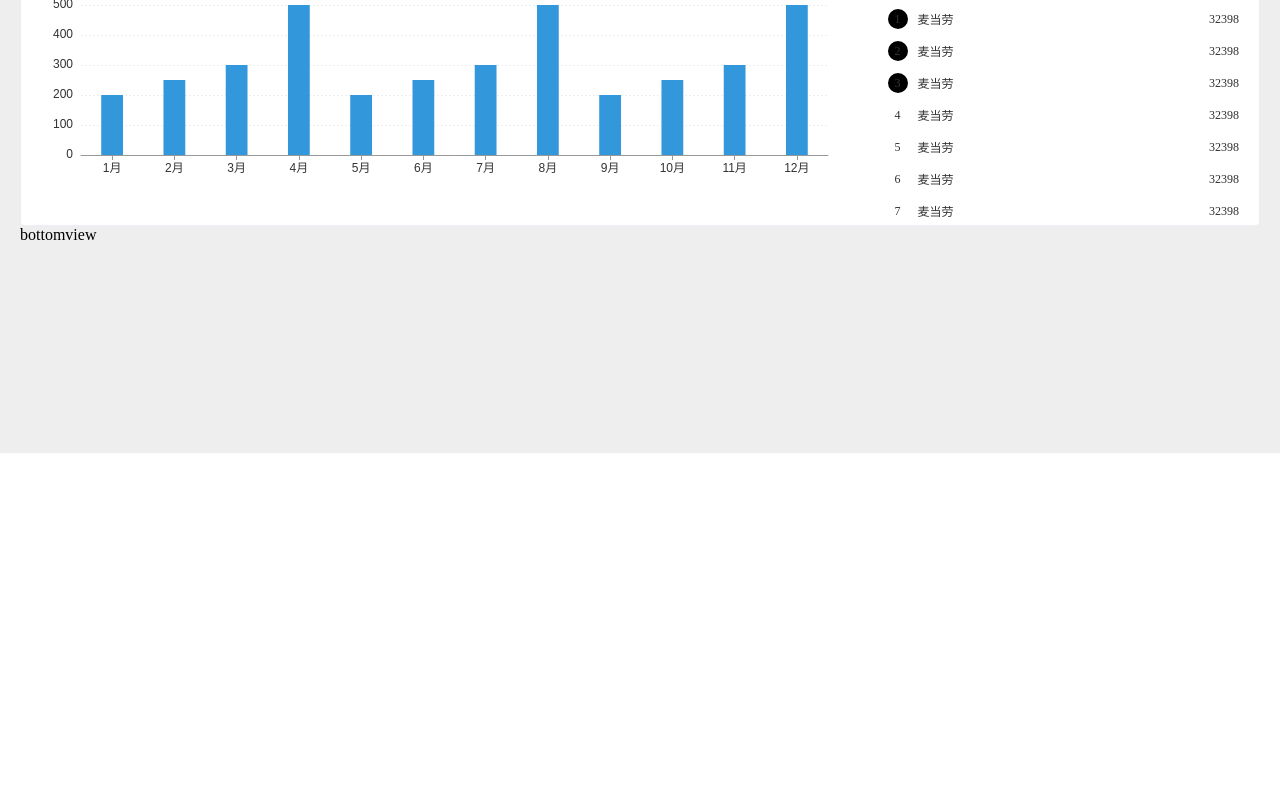
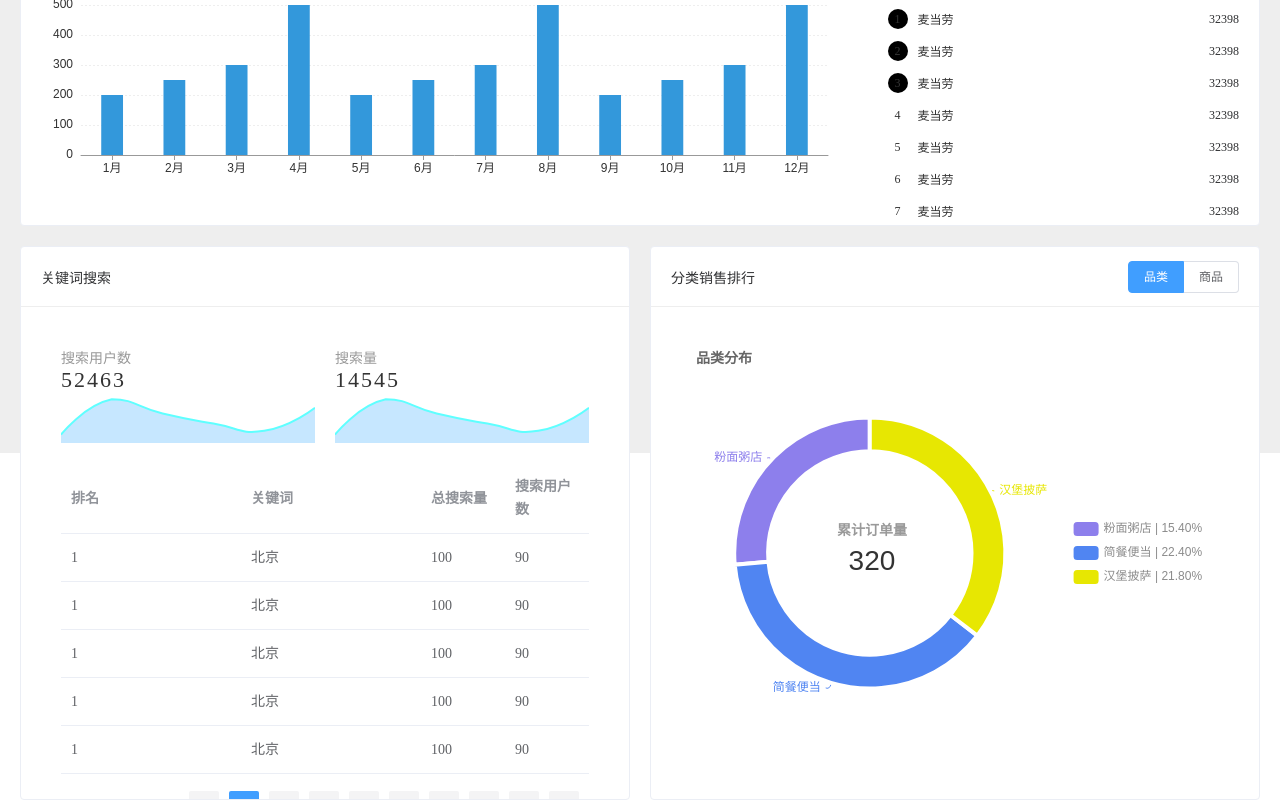
Before and after one commit to peirong-js/dataBoard, a Vue app: page /#/ in a window 1280 px wide. Shown: the part 347-1147 px from the top of the page. Before the commit the page ends 800 px from the top, so only its background shows below. Built offline with nearby package versions, Linux system fonts and the light colour scheme.

Commit message:
完成关键词搜索，分类排行

```diff
--- a/src/components/BottomView/index.vue
+++ b/src/components/BottomView/index.vue
@@ -1,15 +1,305 @@
 <template>
-  <div>
-    bottomview
+  <div class="bottomView">
+    <div class="view">
+      <el-card shadow="hover">
+        <template v-slot:header>
+          <div class="titleWrapper">
+            <div class="title">关键词搜索</div>
+          </div>
+        </template>
+        <template>
+          <div class="chartWrapper">
+            <div class="chartInner">
+              <div class="chart">
+                <div class="chartTitle">搜索用户数</div>
+                <div class="chartData">52463</div>
+                <v-chart :options="searchUserOption" />
+              </div>
+              <div class="chart">
+                <div class="chartTitle">搜索量</div>
+                <div class="chartData">14545</div>
+                <!-- <v-chart :options="searchNumberOption" /> -->
+                <v-chart :options="searchUserOption" />
+              </div>
+            </div>
+            <div class="tableWrapper">
+              <el-table :data="tableData">
+                <el-table-column prop="rank" label="排名" width="180" />
+                <el-table-column prop="keyword" label="关键词" width="180" />
+                <el-table-column prop="count" label="总搜索量" />
+                <el-table-column prop="users" label="搜索用户数" />
+              </el-table>
+              <el-pagination
+                layout="prev, pager, next"
+                :total="100"
+                :page-size="4"
+                background
+                @current-change="onPageChange"
+              />
+            </div>
+          </div>
+
+        </template>
+      </el-card>
+    </div>
+    <div class="view">
+      <el-card shadow="hover">
+        <template v-slot:header>
+          <div class="titleWrapper">
+            <div class="title">分类销售排行</div>
+            <div class="radioWrapper">
+              <el-radio-group v-model="radioSelect" size="small">
+                <el-radio-button label="品类" />
+                <el-radio-button label="商品" />
+              </el-radio-group>
+            </div>
+          </div>
+        </template>
+        <template>
+          <div class="chartWrapper">
+            <v-chart :options="categoryOptions" />
+          </div>
+        </template>
+
+      </el-card>
+    </div>
   </div>
 </template>
 
 <script>
 export default {
-  name: 'BottomView'
+  name: 'BottomView',
+  data() {
+    return {
+      searchUserOption: {
+        xAxis: {
+          type: 'category',
+          boundaryGap: false
+        },
+        yAxis: {
+          show: false
+        },
+        series: [{
+          type: 'line',
+          areaStyle: {
+            color: 'rgba(95,187,255, 0.5)'
+          },
+          data: [100, 524, 354, 234, 146, 423],
+          lineStyle: {
+            color: 'rgb(95,287,255)'
+          },
+          itemStyle: {
+            opacity: 0
+          },
+          smooth: true
+        }],
+        grid: {
+          top: 0,
+          left: 0,
+          bottom: 0,
+          right: 0
+        }
+      },
+      searchNumberOption: {},
+      categoryOptions: {},
+      radioSelect: '品类',
+
+      tableData: [
+        { id: 1, rank: 1, keyword: '北京', count: 100, users: 90, range: '90%' },
+        { id: 2, rank: 1, keyword: '北京', count: 100, users: 90, range: '90%' },
+        { id: 3, rank: 1, keyword: '北京', count: 100, users: 90, range: '90%' },
+        { id: 4, rank: 1, keyword: '北京', count: 100, users: 90, range: '90%' },
+        { id: 5, rank: 1, keyword: '北京', count: 100, users: 90, range: '90%' }
+      ]
+    }
+  },
+  mounted() {
+    this.renderPieChart()
+  },
+  methods: {
+    onPageChange(page) {
+      console.log(page)
+    },
+    renderPieChart() {
+      const mockData = [
+        {
+          legendname: '粉面粥店',
+          value: 67,
+          percent: '15.40',
+          itemStyle: {
+            color: '#8d7fec'
+          },
+          name: '粉面粥店 | 15.40%'
+        },
+        {
+          legendname: '简餐便当',
+          value: 97,
+          percent: '22.40',
+          itemStyle: {
+            color: '#5085f2'
+          },
+          name: '简餐便当 | 22.40%'
+        },
+        {
+          legendname: '汉堡披萨',
+          value: 90,
+          percent: '21.80',
+          itemStyle: {
+            color: '#e7e702'
+          },
+          name: '汉堡披萨 | 21.80%'
+        }
+      ]
+      this.categoryOptions = {
+        title: [{
+          text: '品类分布',
+          textStyle: {
+            fontSize: 14,
+            color: '#666'
+          },
+          left: 20,
+          top: 20
+        }, {
+          text: '累计订单量',
+          subtext: '320',
+          x: '34.5%',
+          y: '42.5%',
+          textAlign: 'center',
+          textStyle: {
+            fontSize: 14,
+            color: '#999'
+          },
+          subtextStyle: {
+            fontSize: 28,
+            color: '#333'
+          }
+        }],
+        series: [{
+          name: '品类分布',
+          type: 'pie',
+          data: mockData,
+          label: {
+            normal: {
+              show: true,
+              position: 'outter',
+              formatter: function(params) {
+                return params.data.legendname
+              }
+            }
+          },
+          center: ['35%', '50%'],
+          radius: ['45%', '60%'],
+          labelLine: {
+            normal: {
+              length: 5,
+              length2: 3,
+              smooth: true
+            }
+          },
+          clockwise: false,
+          itemStyle: {
+            borderWidth: 4,
+            borderColor: '#fff'
+          }
+        }],
+        legend: {
+          type: 'scroll',
+          orient: 'vertical',
+          height: 250,
+          left: '70%',
+          top: 'middle',
+          textStyle: {
+            color: '#8c8c8c'
+          }
+        },
+        tooltip: {
+          trigger: 'item',
+          formatter: function(params) {
+            const str = params.seriesName + '<br />' +
+                        params.marker + params.data.legendname + '<br />' +
+                        '数量：' + params.data.value + '<br />' +
+                        '占比：' + params.data.percent + '%'
+            return str
+          }
+        }
+      }
+    }
+  }
 }
 </script>
 
-<style scoped>
+<style lang="scss" scoped>
+  .bottomView {
+    display: flex;
+    margin-top: 20px;
+    .view {
+      flex: 1;
+      width: 50%;
+      box-sizing: border-box;
+      &:first-child {
+        padding: 0 10px 0 0;
+      }
+      &:last-child {
+        padding: 0 0 0 10px;
+      }
+      .titleWrapper {
+        display: flex;
+        align-items: center;
+        height: 60px;
+        box-sizing: border-box;
+        border-bottom: 1px solid #eee;
+        font-size: 14px;
+        font-weight: 500;
+        padding: 0 0 0 20px;
+        .radioWrapper {
+          flex: 1;
+          display: flex;
+          justify-content: flex-end;
+          padding-right: 20px;
+        }
+      }
+      .chartWrapper{
+        display: flex;
+        flex-direction: column;
+        height: 452px;
+        .chartInner {
+          display: flex;
+          padding: 0 10px;
+          margin-top: 20px;
+          .chart {
+            flex: 1;
+            padding: 0 10px;
+            .chartTitle {
+              color: #999;
+              font-size: 14px;
+            }
+            .chartData {
+              font-size: 22px;
+              color: #333;
+              font-weight: 500;
+              letter-spacing: 2px;
+            }
+            .echarts {
+              height: 50px;
+            }
+          }
+        }
+        .tableWrapper {
+          flex: 1;
+          margin-top: 20px;
+          padding: 0 20px 20px;
+          .el-pagination {
+            display: flex;
+            justify-content: flex-end;
+            margin-top: 15px;
+          }
+        }
+      }
+    }
+  }
 
+  ::v-deep .el-card__header {
+    border-bottom: none;
+    padding: 0;
+  }
 </style>
--- a/src/plugins/element.js
+++ b/src/plugins/element.js
@@ -1,5 +1,5 @@
 import Vue from 'vue'
-import { Card, Row, Col, Menu, MenuItem, RadioButton, RadioGroup, DatePicker } from 'element-ui'
+import { Card, Row, Col, Menu, MenuItem, RadioButton, RadioGroup, DatePicker, Table, TableColumn, Pagination } from 'element-ui'
 
 Vue.use(Card)
 Vue.use(Row)
@@ -9,3 +9,6 @@ Vue.use(MenuItem)
 Vue.use(RadioButton)
 Vue.use(RadioGroup)
 Vue.use(DatePicker)
+Vue.use(Table)
+Vue.use(TableColumn)
+Vue.use(Pagination)
```
